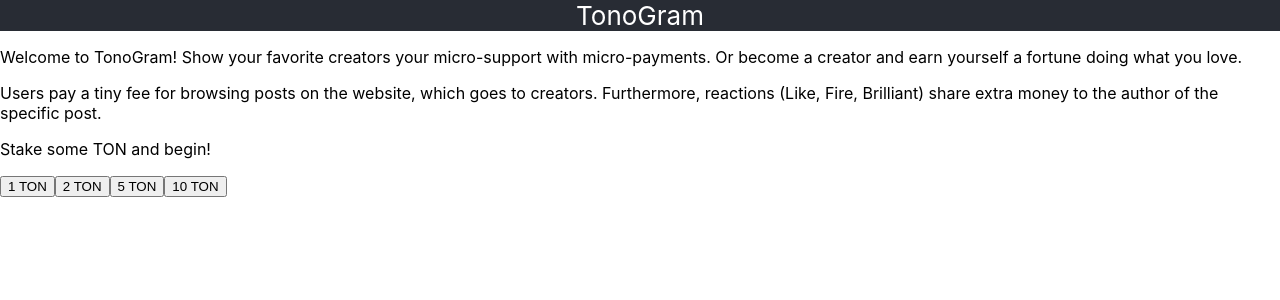
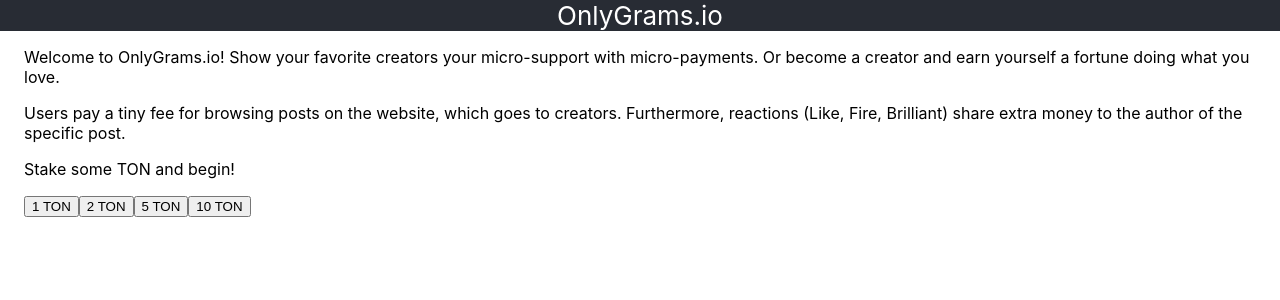
Before and after one commit to nns2009/Hack-a-TON-1_Tonario, a React (Create React App) app in the folder web/: page / in a window 1280 px wide. Shown: the top 300 px of the page. Built offline with nearby package versions, Linux system fonts and the light colour scheme.

Commit message:
Work on UI ongoing, image upload preview works

```diff
--- a/web/src/App.module.scss
+++ b/web/src/App.module.scss
@@ -1,6 +1,8 @@
 @use 'Common.module.scss';
 
-.root {
+.page {
+  padding-left: 24px;
+  padding-right: 24px;
 }
 
 .header {
--- a/web/src/App.tsx
+++ b/web/src/App.tsx
@@ -1,5 +1,7 @@
 import React, { useState } from 'react';
 import { Address } from 'ton';
+
+import './Global.scss';
 import styles from './App.module.scss';
 import Welcome from './Welcome';
 import Main from './Main';
@@ -14,8 +16,9 @@ function App() {
   return (
     <div className={styles.root}>
       <header className={styles.header}>
-        TonoGram
+        OnlyGrams.io
       </header>
+      <div className={styles.page}>
         {myAddress?.toFriendly()}
         {
           !myAddress
@@ -23,6 +26,7 @@ function App() {
           : <Main />
         }
       </div>
+    </div>
   );
 }
 
--- /dev/null
+++ b/web/src/Global.scss
@@ -0,0 +1,7 @@
+html {
+  box-sizing: border-box;
+}
+
+*, *:before, *:after {
+  box-sizing: inherit;
+}
--- a/web/src/Post.tsx
+++ b/web/src/Post.tsx
@@ -5,7 +5,7 @@ function Post(params: { post: PostInfo }) {
   const { title, text, imageUrl, videoUrl } = params.post;
 
   return <div>
-    {imageUrl && <img src={imageUrl} />}
+    {imageUrl && <img src={imageUrl} style={{ width: '100%' }} />}
     {videoUrl && <Video url={videoUrl} />}
     <h1>{title}</h1>
     <div>{text}</div>
--- a/web/src/Share.tsx
+++ b/web/src/Share.tsx
@@ -1,6 +1,7 @@
 import { useState } from "react";
 
-import { Field, LineInput, Video } from "./UI";
+import Post from "./Post";
+import { Field, LineInput, TextareaInput, Video } from "./UI";
 
 
 
@@ -8,26 +9,37 @@ import { Field, LineInput, Video } from "./UI";
 function Share() {
   const [title, setTitle] = useState('');
   const [text, setText] = useState('');
-  const [imageUrl, setImageUrl] = useState('');
+  const [image, setImage]  = useState<File | null>(null);
+  //const [imageUrl, setImageUrl] = useState('');
   const [videoUrl, setVideoUrl] = useState('');
+
+  // const fl: FileList;
+  // const j = fl[0]
 
   return <div>
     <Field label="title">
       <LineInput value={title} onChange={setTitle} />
     </Field>
     <Field label="text">
-      <LineInput value={text} onChange={setText} />
+      <TextareaInput value={text} onChange={setText} />
     </Field>
-    <Field label="image URL">
+    <Field label="Image">
+      <input type="file" onChange={e => setImage(e.target.files?.[0] ?? null)} />
+    </Field>
+    {/* <Field label="image URL">
       <LineInput value={imageUrl} onChange={setImageUrl} />
-    </Field>
-    <img src={imageUrl} />
+    </Field> */}
     <hr />
     <Field label="YouTube video URL">
       <LineInput value={videoUrl} onChange={setVideoUrl} />
     </Field>
-    {videoUrl.search(/youtu/i) >= 0 && <Video url={videoUrl} />}
 
+    <Post post={{
+      id: 'new',
+      title, text,
+      imageUrl: image ? URL.createObjectURL(image) : null,
+      videoUrl
+    }} />
   </div>
 }
 
--- a/web/src/UI.module.scss
+++ b/web/src/UI.module.scss
@@ -1,3 +1,8 @@
+
+.textarea {
+  width: 100%;
+  resize: vertical;
+}
 
 .fieldLabel {
   font-size: large;
--- a/web/src/UI.tsx
+++ b/web/src/UI.tsx
@@ -9,6 +9,18 @@ export const LineInput = (
   }
 ) =>
   <input type="text"
+    value={value}
+    onChange={e => onChange(e.target.value)} />;
+
+
+export const TextareaInput = (
+  { value, onChange } :
+  {
+    value: string,
+    onChange: (newValue:string) => void
+  }
+) =>
+  <textarea className={styles.textarea}
     value={value}
     onChange={e => onChange(e.target.value)} />;
 
--- a/web/src/Welcome.tsx
+++ b/web/src/Welcome.tsx
@@ -25,7 +25,7 @@ function Welcome(
 ) {
   return <div>
     <p>
-      Welcome to TonoGram! Show your favorite creators your micro-support with micro-payments. Or become a creator and earn yourself a fortune doing what you love.
+      Welcome to OnlyGrams.io! Show your favorite creators your micro-support with micro-payments. Or become a creator and earn yourself a fortune doing what you love.
     </p>
 
     <p>
```
Lines whose indentation alone changed are shown as unchanged.
